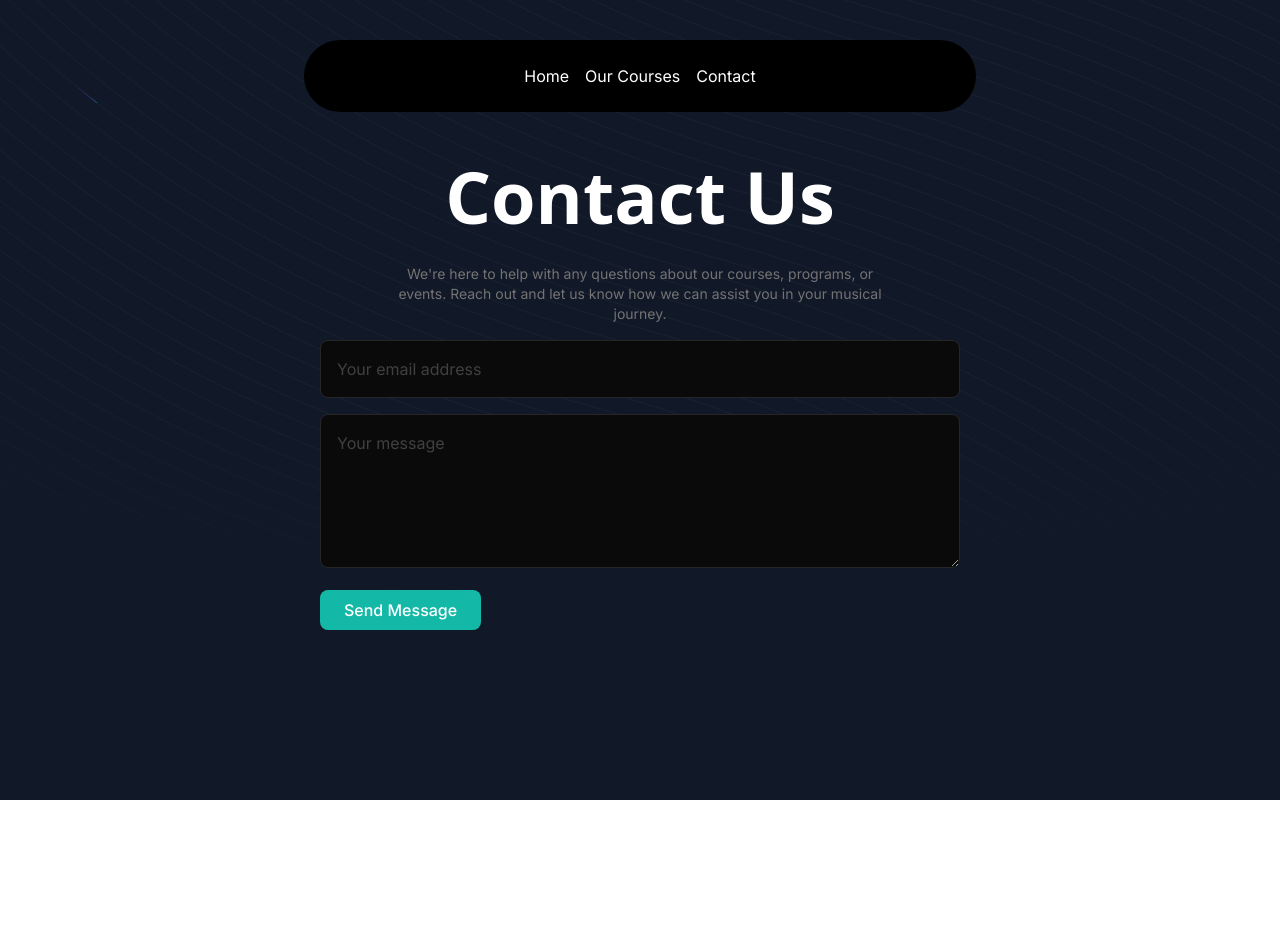
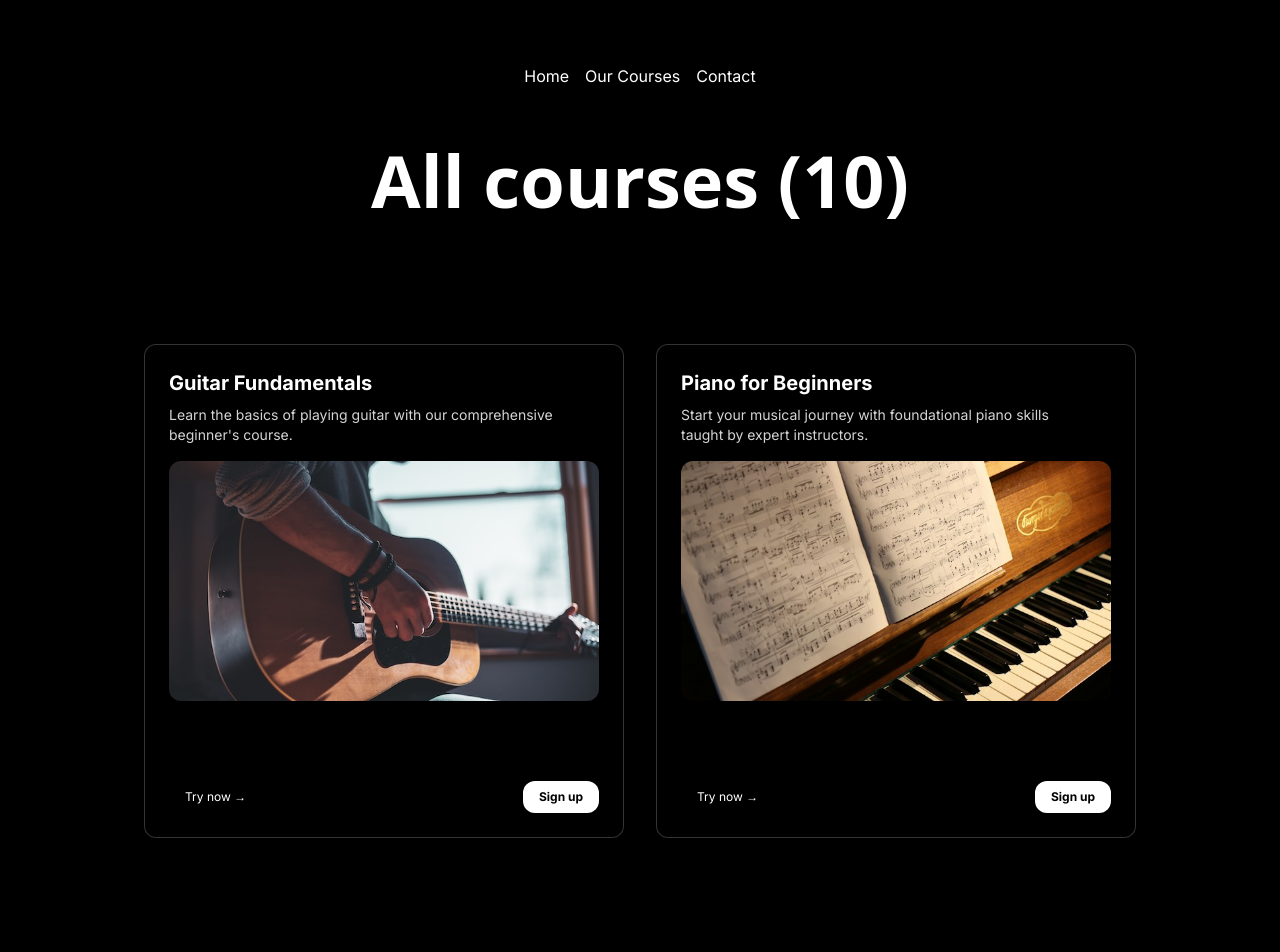
Before and after one commit to shubh-151/musicnextjs, a Next.js app: page /courses in a window 1280 px wide. Shown: the top 952 px of the page. Before the commit the page ends 800 px from the top, so only its background shows below. Built offline with nearby package versions, Linux system fonts and the light colour scheme.

Commit message:
Final submit

```diff
--- a/src/app/courses/page.tsx
+++ b/src/app/courses/page.tsx
@@ -1,62 +1,61 @@
-'use client';
+'use client'
+import Image from "next/image";
+import React from "react";
+import { CardBody, CardContainer, CardItem } from "@/components/ui/3d-card";
+import courseData from "@/data/music_courses.json"
 
-import React, { FormEvent, useState } from 'react';
-import { BackgroundBeams } from '@/components/ui/background-beams';
-
-function MusicSchoolContactUs() {
-  const [email, setEmail] = useState('');
-  const [message, setMessage] = useState('');
-
-  const handleSubmit = (event: FormEvent<HTMLFormElement>) => {
-    event.preventDefault();
-    console.log('Submitted:', { email, message });
-  };
-
+function page() {
   return (
-    <div className="min-h-screen bg-gray-100 dark:bg-gray-900 py-12 pt-36 relative">
-      {' '}
-      {/* Ensure the container is relative */}
-      {/* BackgroundBeams with adjusted z-index */}
-      <BackgroundBeams className="absolute top-0 left-0 w-full h-full z-0" />
-      {/* Content with higher z-index */}
-      <div className="max-w-2xl mx-auto p-4 relative z-10">
-        {' '}
-        {/* Add relative and z-10 to bring content to the front */}
-        <h1 className="text-lg md:text-7xl text-center font-sans font-bold mb-8 text-white">
-          Contact Us
-        </h1>
-        <p className="text-neutral-500 max-w-lg mx-auto my-2 text-sm text-center">
-          We&apos;re here to help with any questions about our courses,
-          programs, or events. Reach out and let us know how we can assist you
-          in your musical journey.
-        </p>
-        <form onSubmit={handleSubmit} className="space-y-4 mt-4">
-          <input
-            type="email"
-            value={email}
-            onChange={(e) => setEmail(e.target.value)}
-            placeholder="Your email address"
-            className="rounded-lg border border-neutral-800 focus:ring-2 focus:ring-teal-500 w-full p-4 bg-neutral-950 placeholder:text-neutral-700"
-            required
-          />
-          <textarea
-            value={message}
-            onChange={(e) => setMessage(e.target.value)}
-            placeholder="Your message"
-            className="rounded-lg border border-neutral-800 focus:ring-2 focus:ring-teal-500 w-full p-4 bg-neutral-950 placeholder:text-neutral-700"
-            rows={5}
-            required
-          ></textarea>
-          <button
-            type="submit"
-            className="px-6 py-2 rounded-lg bg-teal-500 text-white font-medium hover:bg-teal-600 focus:outline-none focus:ring-2 focus:ring-teal-500 focus:ring-offset-2"
-          >
-            Send Message
-          </button>
-        </form>
-      </div>
+    <div className="min-h-screen bg-black py-12 pt-36">
+        <h1 className="text-lg md:text-7xl text-center font-sans font-bold mb-8 text-white">All courses ({courseData.courses.length})</h1>
+        <div className="flex flex-wrap justify-center">
+            {courseData.courses.map((course) => (
+                <CardContainer className="inter-var m-4">
+                <CardBody className="bg-gray-50 relative group/card  dark:hover:shadow-2xl dark:hover:shadow-emerald-500/[0.1] dark:bg-black dark:border-white/[0.2] border-black/[0.1] w-auto sm:w-[30rem] h-auto rounded-xl p-6 border  ">
+                  <CardItem
+                    translateZ="50"
+                    className="text-xl font-bold text-neutral-600 dark:text-white"
+                  >
+                    {course.title}
+                  </CardItem>
+                  <CardItem
+                    as="p"
+                    translateZ="60"
+                    className="text-neutral-500 text-sm max-w-sm mt-2 dark:text-neutral-300"
+                  >
+                    {course.description}
+                  </CardItem>
+                  <CardItem translateZ="100" className="w-full mt-4">
+                    <Image
+                      src={course.image}
+                      height="1000"
+                      width="1000"
+                      className="h-60 w-full object-cover rounded-xl group-hover/card:shadow-xl"
+                      alt={course.title}
+                    />
+                  </CardItem>
+                  <div className="flex justify-between items-center mt-20">
+                    <CardItem
+                      translateZ={20}
+                      as="button"
+                      className="px-4 py-2 rounded-xl text-xs font-normal dark:text-white"
+                    >
+                      Try now →
+                    </CardItem>
+                    <CardItem
+                      translateZ={20}
+                      as="button"
+                      className="px-4 py-2 rounded-xl bg-black dark:bg-white dark:text-black text-white text-xs font-bold"
+                    >
+                      Sign up
+                    </CardItem>
+                  </div>
+                </CardBody>
+              </CardContainer>
+            ))}
+        </div>
     </div>
-  );
+  )
 }
 
-export default MusicSchoolContactUs;
+export default page
```
